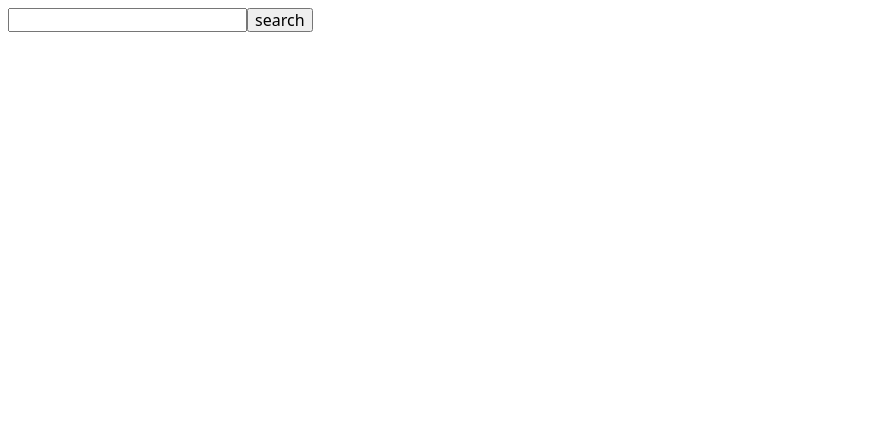
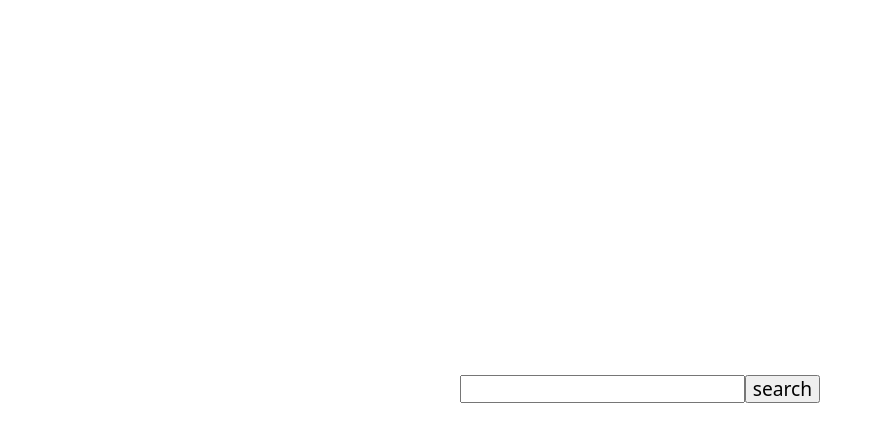
Before and after one commit to korleis-hvordan/adict, a React (Vite) app: page / in a window 1280 px wide. Shown: the top 442 px of the page, without its empty margins (0-875 px from the left). Built offline with nearby package versions, Linux system fonts and the light colour scheme.

Commit message:
layout change

```diff
--- a/src/App.css
+++ b/src/App.css
@@ -1,8 +1,30 @@
 @import url('https://fonts.googleapis.com/css2?family=Lato&display=swap');
+
+html {
+  height: 100%;
+}
+
+body {
+  height: 100%;
+}
+
+#root {
+  height: 100%;
+  display: flex;
+  flex-direction: column;
+  align-items: center;
+}
+
+.App {
+  height: 100%;
+  font-size: 1.2rem;
+  display: flex;
+  flex-direction: column;
+  justify-content: center;
+}
 
 .ipa {
   font-family: 'Lato', sans-serif;
-
-  font-size: 1.4rem;
+  font-size: 1.6rem;
   color: #285599;
 }
--- a/src/App.jsx
+++ b/src/App.jsx
@@ -44,7 +44,7 @@ function App() {
       <form onSubmit={async e => {
         e.preventDefault();
 
-        setResults([]);
+        setResults(["searching"]);
 
         const [res1, res2] = await Promise.all([
           fetch(`http://seas.elte.hu/cube/index.pl?s=${escape(field)}&fullw=on&invr=on&goal=on`),
```
